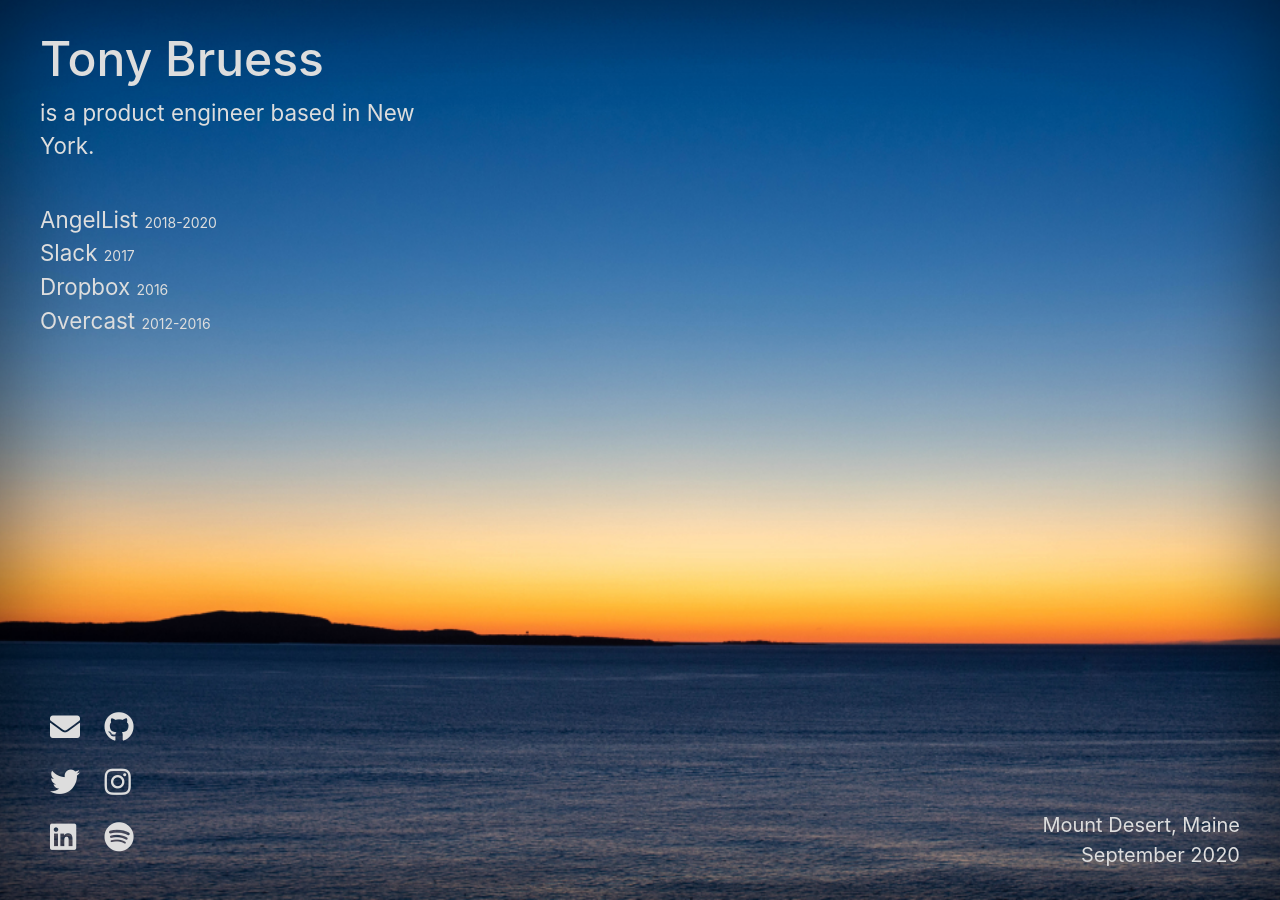
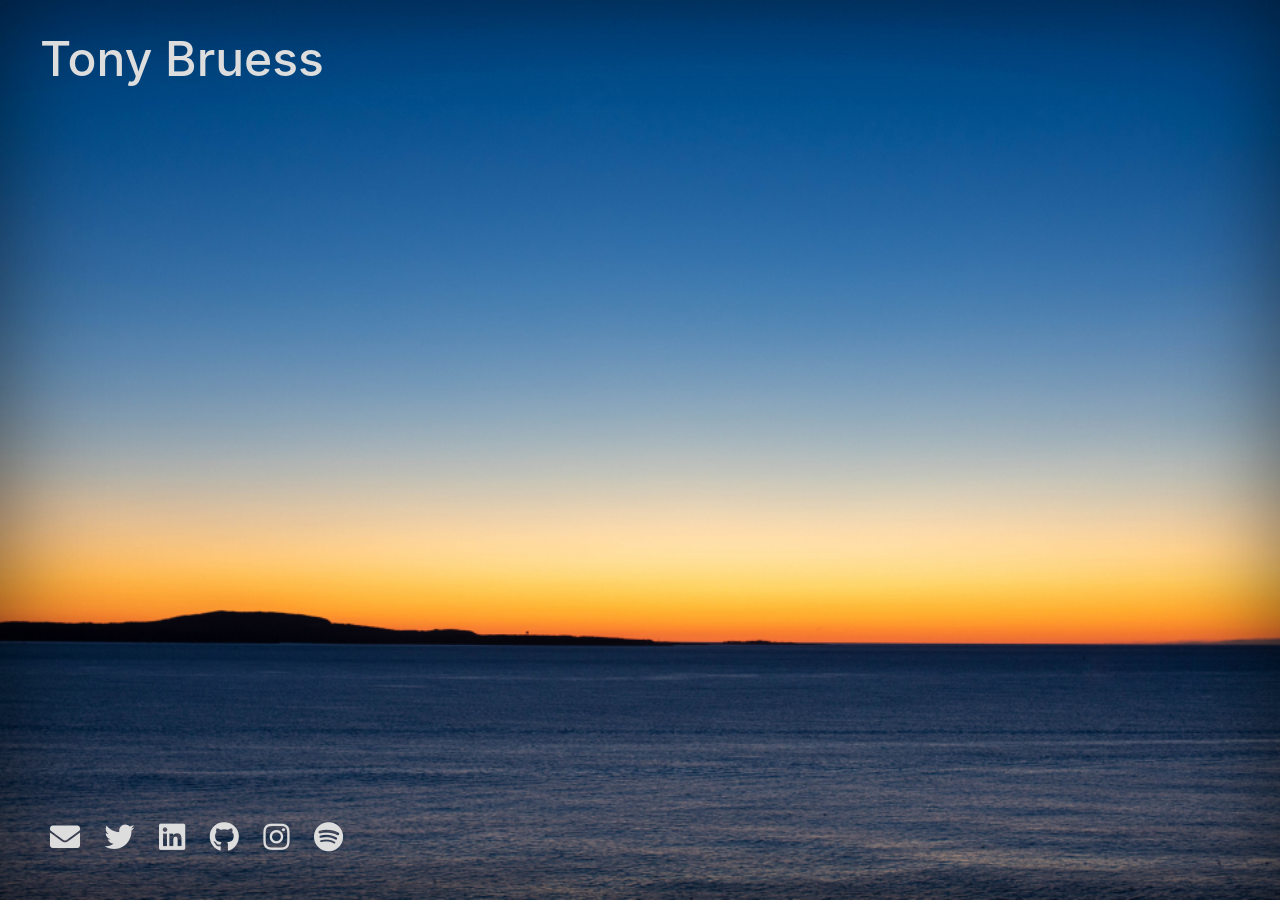
Before and after one commit to tonybruess/tonybruess.com, a Jekyll site: the page built from index.html, in a window 1280 px wide. Built offline with Jekyll 4.4.1, drawn with Linux system fonts in a browser that asks for light colours; nearby versions of some CDN libraries.

Commit message:
clean up website

```diff
--- a/assets/main.css
+++ b/assets/main.css
@@ -77,12 +77,8 @@ a:focus {
   left: 40px;
 }
 
-#links .section {
-  display: inline-block;
-}
-
 #links a {
   margin: 10px;
   font-size: 30px;
-  display: block;
+  display: inline-block;
 }
--- a/index.html
+++ b/index.html
@@ -5,27 +5,10 @@ layout: default
 <div class='wrapper'>
   <div id='about'>
     <h1>Tony Bruess</h1>
-
-    <p>is a product engineer based in New York. </p>
-
-    <div id='bio'>
-      <p><a target='_blank' href='https://angel.co'>AngelList</a> <small>2018-2020</small></p>
-      <p><a target='_blank' href='https://slack.com'>Slack</a> <small>2017</small></p>
-      <p><a target='_blank' href='https://dropbox.com'>Dropbox</a> <small>2016</small></p>
-      <p><a target='_blank' href='https://oc.tc'>Overcast</a> <small>2012-2016</small></p>
-    </div>
-  </div>
-
-  <div id='caption'>
-    <p>
-      Mount Desert, Maine<br>
-      September 2020
-    </p>
   </div>
 
   <div id='links'>
-    <div class='section'>
-      <a target='_blank' href='mailto:tonyb@hey.com'>
+    <a target='_blank' href='mailto:tony@oc.tc'>
       <i class="fa fa-envelope"></i>
     </a>
 
@@ -36,9 +19,7 @@ layout: default
     <a target='_blank' href='https://www.linkedin.com/in/tonybruess'>
       <i class="fab fa-linkedin"></i>
     </a>
-    </div>
 
-    <div class='section'>
     <a target='_blank' href='https://github.com/tonybruess'>
       <i class="fab fa-github"></i>
     </a>
@@ -52,4 +33,3 @@ layout: default
     </a>
   </div>
 </div>
-</div>
```
Lines whose indentation alone changed are shown as unchanged.
